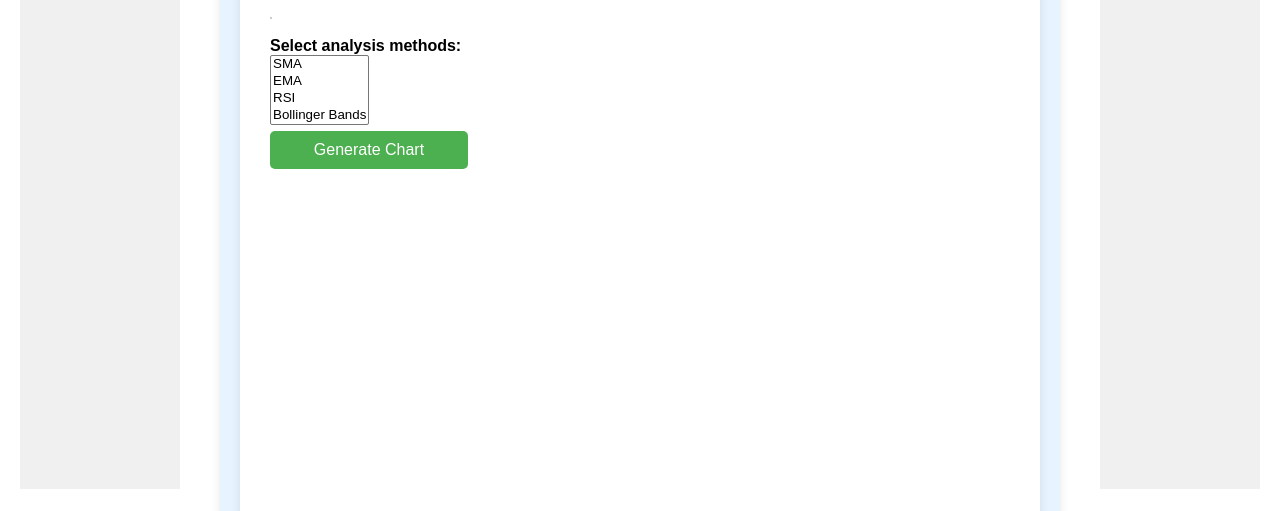
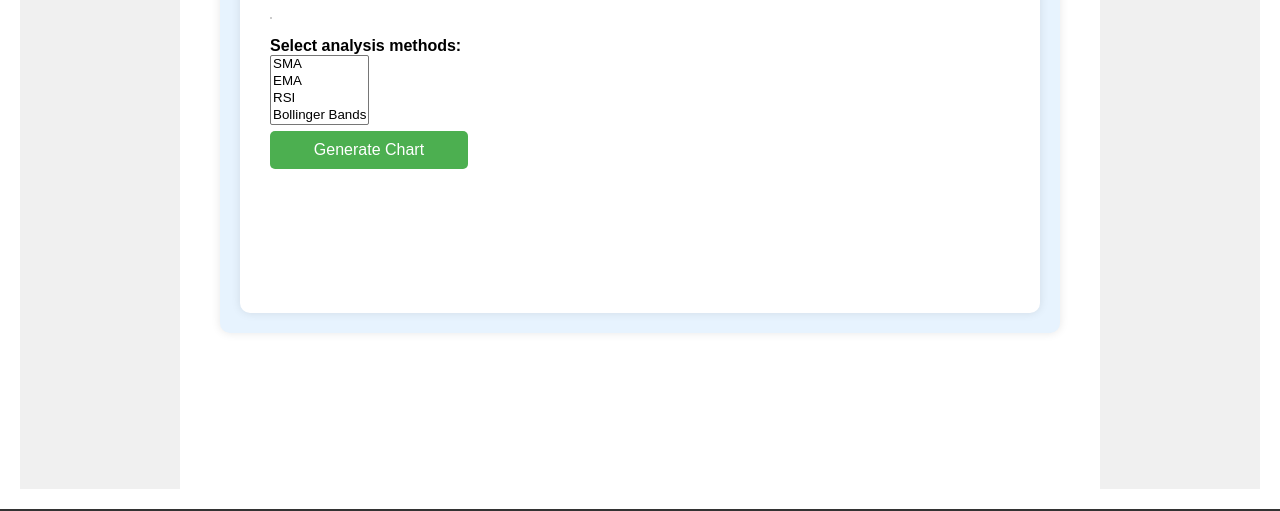
Before and after one commit to GASCryptoMarketAnalysis/GasCryptoMarketAnalysis.github.io, a plain HTML site: page Graphic_analysis.html in a window 1280 px wide. Shown: the part 289-800 px from the top of the page. Drawn offline with nearby package versions, Linux system fonts and the light colour scheme; some packages are replaced by stand-ins of ours; no server answers; a script that the page names is missing.

Commit message:
Graphic_analysis.html

```diff
--- a/Graphic_analysis.html
+++ b/Graphic_analysis.html
@@ -95,7 +95,7 @@
 			<button class="update-button" onclick="updateChart()">Update Chart</button>
 			-->
 		</div>
-		<canvas id="priceChart" width="180" height="400"></canvas>
+		<canvas id="priceChart" width="180" height="90"></canvas>
 		</div>
             </section>
 			<aside class="ad-right">
```
